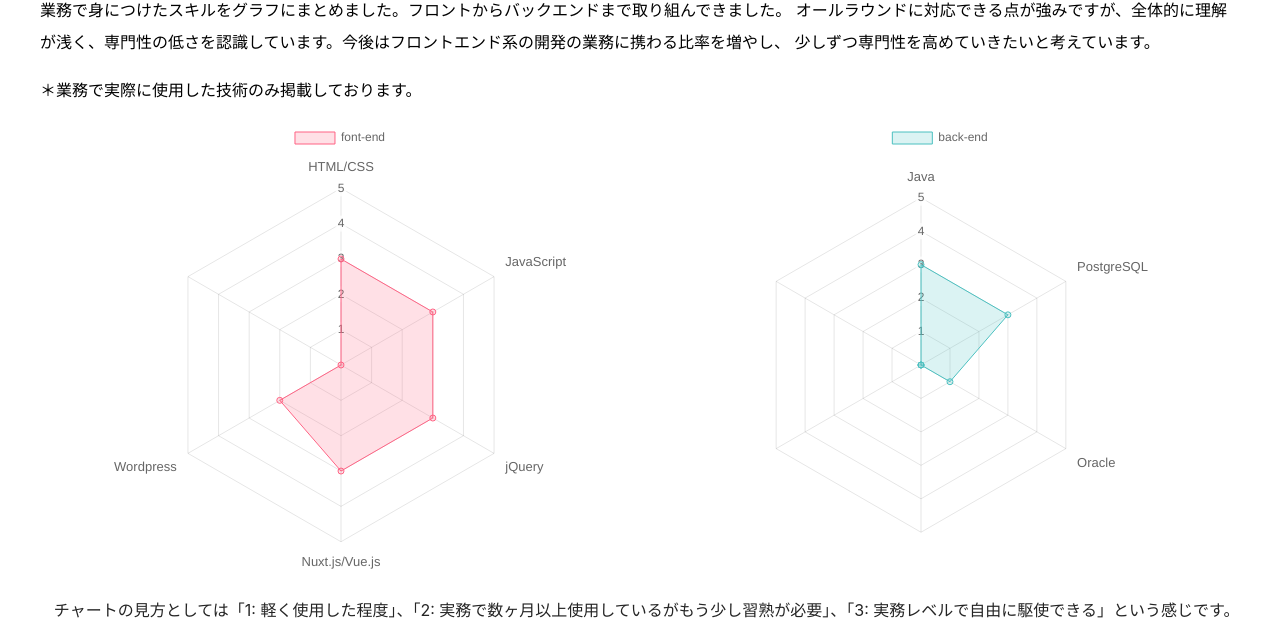
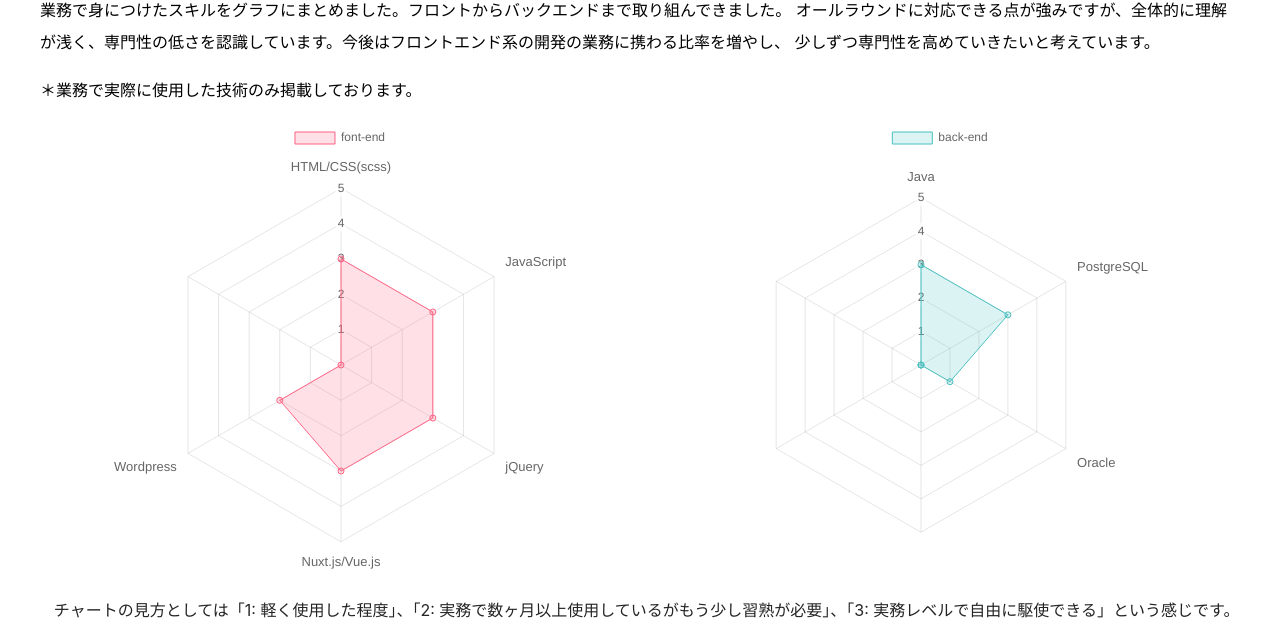
Before and after one commit to t-hirai03/hirai-react-portfolio, a React (Create React App) app: page / in a window 1280 px wide. Shown: the part 1739-2367 px from the top of the page. Built offline with nearby package versions, Linux system fonts and the light colour scheme; a web font is replaced by a local one.

Commit message:
チャート表記修正

```diff
--- a/src/page/top.tsx
+++ b/src/page/top.tsx
@@ -172,7 +172,7 @@ function Top() {
               <div className="top-chart_contents">
                 <Charts
                   titleLabel={"font-end"}
-                  Label01={"HTML/CSS"}
+                  Label01={"HTML/CSS(scss)"}
                   data01={3}
                   Label02={"JavaScript"}
                   data02={3}
```
